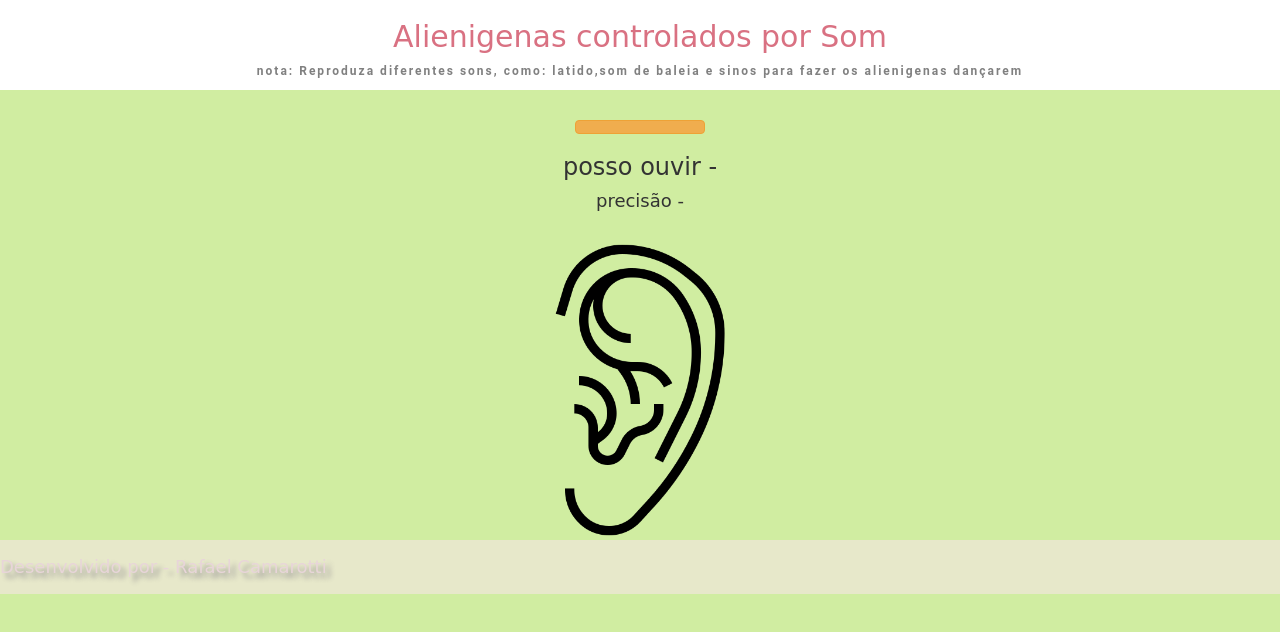
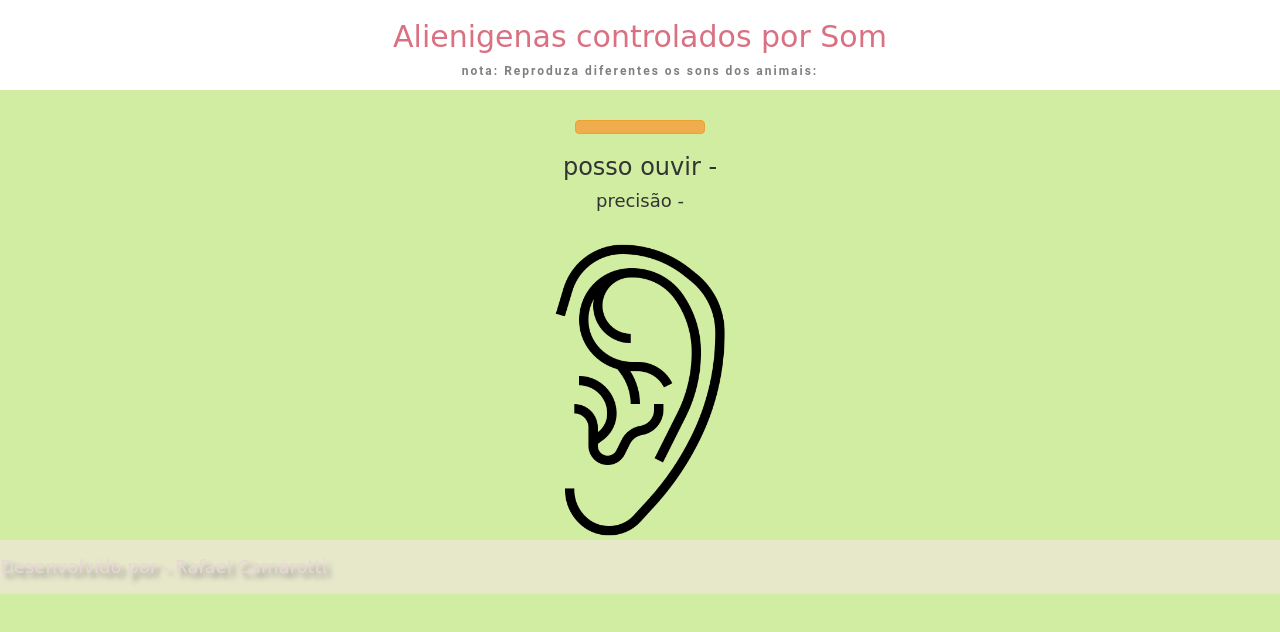
Before and after one commit to rafacamarotti/animais-sons, a plain HTML site: page index.html in a window 1280 px wide. Drawn offline with nearby package versions, Linux system fonts and the light colour scheme.

Commit message:
Update index.html

```diff
--- a/index.html
+++ b/index.html
@@ -13,7 +13,7 @@
   <body>
     <div class="col-xs-12 header_div text-center">
       <h2>Alienigenas controlados por Som</h2>
-      <p>nota: Reproduza diferentes sons, como: latido,som de baleia e sinos para fazer os alienigenas dançarem</p>
+      <p>nota: Reproduza diferentes os sons dos animais:</p>
     </div>
     <div class="main_div">
     <center>
```
